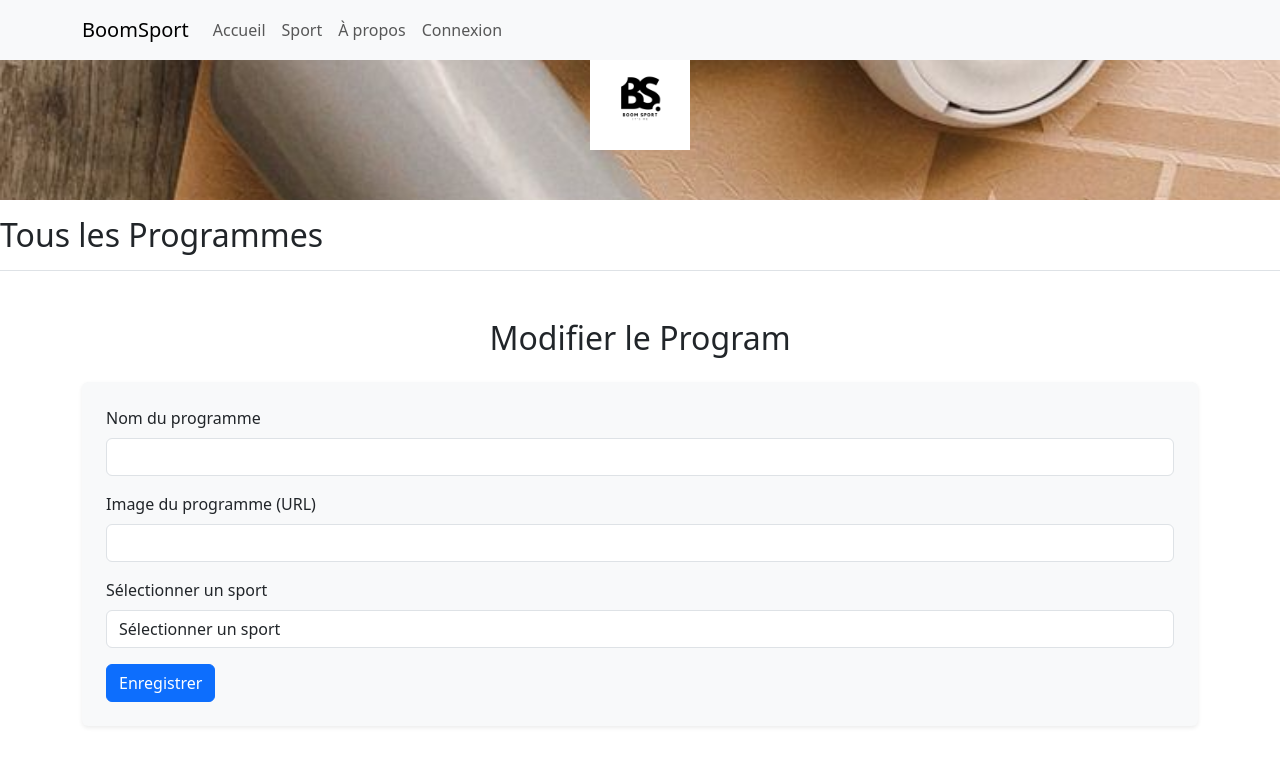
After one commit to Christinella/BoomSport, a PHP site: template src/Views/admin/programs/edit_program.php in a window 1280 px wide. The commit adds this page. Shown: the top 766 px of the page. Run offline with PHP 8.4, Linux system fonts and the light colour scheme; the template is opened without the code that fills it, so the values that code supplies are empty; some libraries are stand-ins or nearby versions.

Commit message:
crud programme

```diff
--- a/src/Views/Includes/header.php
+++ b/src/Views/Includes/header.php
@@ -9,17 +9,21 @@
   <link rel="stylesheet" href="<?= HOME_URL ?>assets/css/main.css">
   <script src="<?= HOME_URL ?>assets/js/home.js" defer></script>
   <script src="https://code.jquery.com/jquery-3.6.0.min.js"></script>
-<script src="https://cdn.jsdelivr.net/npm/@popperjs/core@2.11.6/dist/umd/popper.min.js"></script>
-<script src="https://cdn.jsdelivr.net/npm/bootstrap@5.3.0-alpha1/dist/js/bootstrap.min.js"></script>
+  <script src="https://cdn.jsdelivr.net/npm/@popperjs/core@2.11.6/dist/umd/popper.min.js"></script>
+  <script src="https://cdn.jsdelivr.net/npm/bootstrap@5.3.0-alpha1/dist/js/bootstrap.min.js"></script>
 
   <link href="https://cdn.jsdelivr.net/npm/bootstrap@5.3.3/dist/css/bootstrap.min.css" rel="stylesheet" integrity="sha384-QWTKZyjpPEjISv5WaRU9OFeRpok6YctnYmDr5pNlyT2bRjXh0JMhjY6hW+ALEwIH" crossorigin="anonymous">
   <link href="https://cdn.jsdelivr.net/npm/bootstrap@5.3.0-alpha1/dist/css/bootstrap.min.css" rel="stylesheet">
-<script src="https://cdn.jsdelivr.net/npm/bootstrap@5.3.3/dist/js/bootstrap.bundle.min.js" integrity="sha384-YvpcrYf0tY3lHB60NNkmXc5s9fDVZLESaAA55NDzOxhy9GkcIdslK1eN7N6jIeHz" crossorigin="anonymous"></script>
+  <script src="https://cdn.jsdelivr.net/npm/bootstrap@5.3.3/dist/js/bootstrap.bundle.min.js" integrity="sha384-YvpcrYf0tY3lHB60NNkmXc5s9fDVZLESaAA55NDzOxhy9GkcIdslK1eN7N6jIeHz" crossorigin="anonymous"></script>
 
+  <link rel="stylesheet" href="<?= HOME_URL ?>assets/css/sport.css">
+  <link rel="stylesheet" href="<?= HOME_URL ?>assets/css/main.css">
+  <link rel="stylesheet" href="<?= HOME_URL ?>assets/css/User/createWeek.css">
+  <script src="<?= HOME_URL ?>assets/js/home.js" defer></script>
+  <script src="<?= HOME_URL ?>assets/js/User/createWeek.js" defer></script>
+</head
 
-</head>
-
-<body>
+  <body>
 <div id="entete" class="text-center">
-    <img class="logo img-fluid" src="/assets/Image/logo.png" alt="Logo Boom Sport">
+  <img class="logo img-fluid" src="/assets/Image/logo.png" alt="Logo Boom Sport">
 </div>
--- a/src/Views/Includes/navbar.php
+++ b/src/Views/Includes/navbar.php
@@ -1,22 +1,9 @@
-<!DOCTYPE html>
-<html lang="fr">
 
-<head>
-    <meta charset="UTF-8">
-    <meta name="viewport" content="width=device-width, initial-scale=1.0">
-    <title>BoomSport</title>
+<?php
+include_once __DIR__ . '/header.php';
 
-    <link rel="stylesheet" href="<?= HOME_URL ?>assets/css/sport.css">
-    <link rel="stylesheet" href="<?= HOME_URL ?>assets/css/main.css">
-    <link rel="stylesheet" href="<?= HOME_URL ?>assets/css/User/createWeek.css">
-    <script src="<?= HOME_URL ?>assets/js/home.js" defer></script>
-    <script src="<?= HOME_URL ?>assets/js/User/createWeek.js" defer></script>
-    <link href="https://cdn.jsdelivr.net/npm/bootstrap@5.3.3/dist/css/bootstrap.min.css" rel="stylesheet" integrity="sha384-QWTKZyjpPEjISv5WaRU9OFeRpok6YctnYmDr5pNlyT2bRjXh0JMhjY6hW+ALEwIH" crossorigin="anonymous">
-    <script src="https://cdn.jsdelivr.net/npm/bootstrap@5.3.3/dist/js/bootstrap.bundle.min.js" integrity="sha384-YvpcrYf0tY3lHB60NNkmXc5s9fDVZLESaAA55NDzOxhy9GkcIdslK1eN7N6jIeHz" crossorigin="anonymous"></script>
-</head>
-
-<body>
-    <nav class="navbar navbar-expand-lg">
+?>
+<nav class="navbar navbar-expand-lg navbar-light bg-light">
         <div class="container">
             <a class="navbar-brand" href="<?= HOME_URL ?>">BoomSport</a>
             <button class="navbar-toggler" type="button" data-bs-toggle="collapse" data-bs-target="#navbarNav" aria-controls="navbarNav" aria-expanded="false" aria-label="Toggle navigation">
@@ -24,24 +11,24 @@
             </button>
             <div class="collapse navbar-collapse" id="navbarNav">
                 <ul class="navbar-nav">
+                <?php if (!isset($_SESSION['adminConnecte'])) : ?>
+
                     <li class="nav-item">
-                        <a class="nav-link active" aria-current="page" href="<?= HOME_URL ?>">Accueil</a>
+                        <a class="nav-link" aria-current="page" href="<?= HOME_URL ?>">Accueil</a>
                     </li>
                     <li class="nav-item">
                         <a class="nav-link" href="/sport">Sport</a>
                     </li>
-                    <li class="nav-item">
-                        <a class="nav-link" href="/Alimentation">Alimentation</a>
-                    </li>
+
                     <li class="nav-item">
                         <a class="nav-link" href="<?= HOME_URL . 'apropos' ?>">À propos</a>
                     </li>
+                    <?php endif; ?>
 
                     <?php if (isset($_SESSION['connecte']) && $_SESSION['connecte'] === true): ?>
                         <li class="nav-item">
                             <a class="nav-link" href="<?= HOME_URL . 'dashboard' ?>">Mon compte</a>
                         </li>
-
                         <li class="nav-item">
                             <a class="nav-link" href="<?= HOME_URL . 'createWeek' ?>">
                                 <span data-feather="calendar"></span>
@@ -52,38 +39,28 @@
                             <a class="nav-link" href="<?= HOME_URL . 'deconnexion' ?>">Déconnexion</a>
                         </li>
                     <?php elseif (isset($_SESSION['adminConnecte']) && $_SESSION['adminConnecte'] === true): ?>
-                        <li class="nav-item dropdown">
-                            <a class="nav-link dropdown-toggle" href="#" id="adminDropdown" role="button" data-bs-toggle="dropdown" aria-expanded="false">
-                                Mon compte
-                            </a>
-                            <ul class="dropdown-menu" aria-labelledby="adminDropdown">
-                                <li>
-                                    <a class="dropdown-item" href="<?= HOME_URL . 'admin' ?>">Mon compte</a>
-                                </li>
-                                <li>
-                                    <a class="dropdown-item" href="<?= HOME_URL . 'admin/allsports' ?>">Sports</a>
-                                </li>
-                                <li>
-                                    <a class="dropdown-item" href="<?= HOME_URL . 'admin/allprograms' ?>">Programmes</a>
-                                </li>
-                                <li>
-                                    <a class="dropdown-item" href="<?= HOME_URL . 'admin/allexercises' ?>">Exercices</a>
-                                </li>
-                                <li>
-                                    <a class="dropdown-item" href="<?= HOME_URL . 'deconnexion' ?>">Déconnexion</a>
-                                </li>
-                            </ul>
+                        <li class="nav-item">
+    <a class="nav-link" href="<?= HOME_URL . 'admin' ?>">Mon compte</a>
+</li>
+<li class="nav-item">
+    <a class="nav-link" href="<?= HOME_URL . 'admin/allsports' ?>">Sports</a>
+</li>
+<li class="nav-item">
+    <a class="nav-link" href="<?= HOME_URL . 'admin/allprograms' ?>">Programmes</a>
+</li>
+<li class="nav-item">
+    <a class="nav-link" href="<?= HOME_URL . 'admin/allexercises' ?>">Exercices</a>
+</li>
+<li class="nav-item">
+    <a class="nav-link" href="<?= HOME_URL . 'deconnexion' ?>">Déconnexion</a>
+</li>
+
+                    <?php else: ?>
+                        <li class="nav-item">
+                            <a class="nav-link" href="<?= HOME_URL . 'connexion' ?>">Connexion</a>
                         </li>
-                    <?php else: ?>
-                        <!-- Optionnel : Ajoutez des liens pour les utilisateurs non connectés -->
                     <?php endif; ?>
                 </ul>
             </div>
         </div>
     </nav>
-
-    <!-- Contenu principal ici -->
-
-</body>
-
-</html>
--- a/src/Views/admin/programs/all_programs.php
+++ b/src/Views/admin/programs/all_programs.php
@@ -30,7 +30,7 @@ include_once __DIR__ . "/../../Includes/navbar.php";
                         <div class="card-body">
                             <h5 class="card-title"><?php echo htmlspecialchars($program['name']); ?></h5>
                             <div class="d-flex justify-content-between align-items-center mt-3">
-                                <a href="<?php echo HOME_URL . 'admin/editsport/' . $program['ID_Program']; ?>" class="btn btn-primary">Modifier</a>
+                            <a href="<?= HOME_URL . 'admin/editprogram?ID_Program='  .($program['ID_Program']) ?>" class="btn btn-primary">Modifier</a>
 
                                 <form action="<?php echo HOME_URL . 'admin/allprograms/delete'; ?>" method="post" class="d-inline" onsubmit="return confirm('Êtes-vous sûr de vouloir supprimer ce programme ?');">
                                 <input type="hidden" name="ID_Program" value="<?php echo htmlspecialchars($program['ID_Program']); ?>" >
--- /dev/null
+++ b/src/Views/admin/programs/edit_program.php
@@ -0,0 +1,57 @@
+<?php
+
+include_once __DIR__ . "/../../Includes/navbar.php";
+
+
+?>
+
+<body>
+<div class="d-flex justify-content-between flex-wrap flex-md-nowrap align-items-center pt-3 pb-2 mb-3 border-bottom">
+        <h1 class="h2">Tous les Programmes</h1>
+
+        <?php if (isset($_GET['error'])): ?>
+            <div class="alert alert-danger alert-dismissible fade show" role="alert">
+                <?php echo htmlspecialchars($_GET['error']); ?>
+                <button type="button" class="btn-close" data-bs-dismiss="alert" aria-label="Close"></button>
+            </div>
+        <?php endif; ?>
+
+        <?php if (isset($_GET['success'])): ?>
+            <div class="alert alert-success alert-dismissible fade show" role="alert">
+                <?php echo htmlspecialchars($_GET['success']); ?>
+                <button type="button" class="btn-close" data-bs-dismiss="alert" aria-label="Close"></button>
+            </div>
+        <?php endif; ?>
+    </div>
+    <div class="container my-5">
+        <?php if (isset($program)): ?>
+            <h2 class="text-center mb-4">Modifier le Program</h2>
+            <form action="<?= HOME_URL . 'admin/editprogram?ID_Program=' .$program->getID_Program() ?>" method="post" class="bg-light p-4 rounded shadow-sm">
+
+                <div class="mb-3">
+                    <label for="name" class="form-label">Nom du programme</label>
+                    <input type="text" id="name" name="name" class="form-control" required value="<?= htmlspecialchars($program->getName()) ?>">
+                </div>
+
+                <div class="mb-3">
+                    <label for="image" class="form-label">Image du programme (URL)</label>
+                    <input type="text" id="image" name="image" class="form-control" required value="<?= htmlspecialchars($program->getImage()) ?>">
+                </div>
+
+                <div class="mb-3">
+                        <label for="ID_sport" class="form-label">Sélectionner un sport</label>
+                        <select id="ID_sport" name="ID_sport" class="form-control" required>
+                            <option value="">Sélectionner un sport</option>
+                            <?php foreach ($sports as $sport): ?>
+                                <option value="<?= $sport['ID_Sport'] ?>"><?= htmlspecialchars($sport['name']) ?></option>
+                            <?php endforeach; ?>
+                        </select>
+                    </div>
+
+                <button type="submit" class="btn btn-primary w-20">Enregistrer</button>
+            </form>
+        <?php else: ?>
+            <div class="alert alert-danger text-center mt-4">Sport non trouvé ou erreur lors du chargement.</div>
+        <?php endif; ?>
+    </div>
+</body>
--- a/src/Views/connexion.php
+++ b/src/Views/connexion.php
@@ -1,6 +1,5 @@
 <?php
 include_once __DIR__ . '/Includes/navbar.php';
-include_once __DIR__ . '/Includes/header.php';
 
 ?>
 <?php
```
Also changed, not shown: src/Controllers/ProgramController.php (+88 -13 lines), src/Controllers/SportController.php (+36 -16 lines), src/Repositories/ProgramRepository.php (+42 -0 lines), src/Views/Includes/footer.php (+1 -15 lines), src/Views/admin/sports/all_sports.php (+13 -5 lines), src/Views/sport.php (+5 -3 lines), src/router.php (+24 -2 lines), public/assets/css/footer.css, public/assets/js/User/createWeek.js (added), public/assets/js/home.js (added), public/assets/js/script.js (added).
